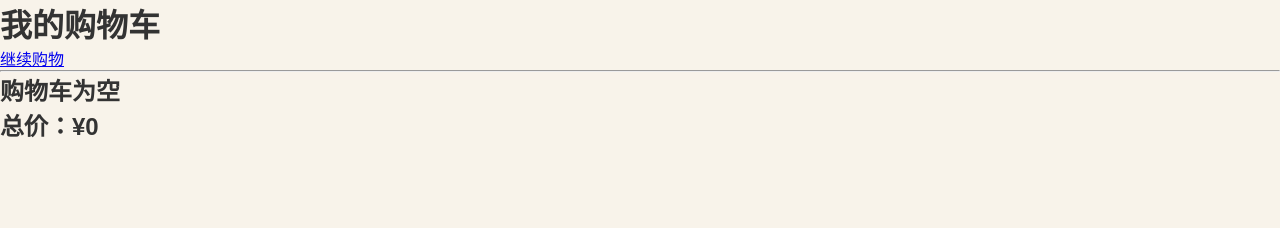
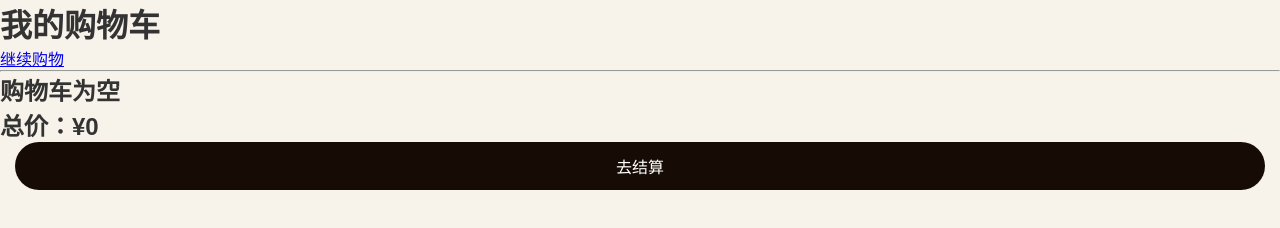
Before and after one commit to mid8568/baijiu-shop, a plain HTML site: page cart.html in a window 1280 px wide. Drawn offline with nearby package versions, Linux system fonts and the light colour scheme.

Commit message:
Update cart.html

```diff
--- a/cart.html
+++ b/cart.html
@@ -46,7 +46,9 @@
 
 <h2 id="total"></h2>
 
-
+<button onclick="goCheckout()">
+去结算
+</button>
 
 
 <script src="https://cdn.jsdelivr.net/npm/@supabase/supabase-js@2"></script>
```
